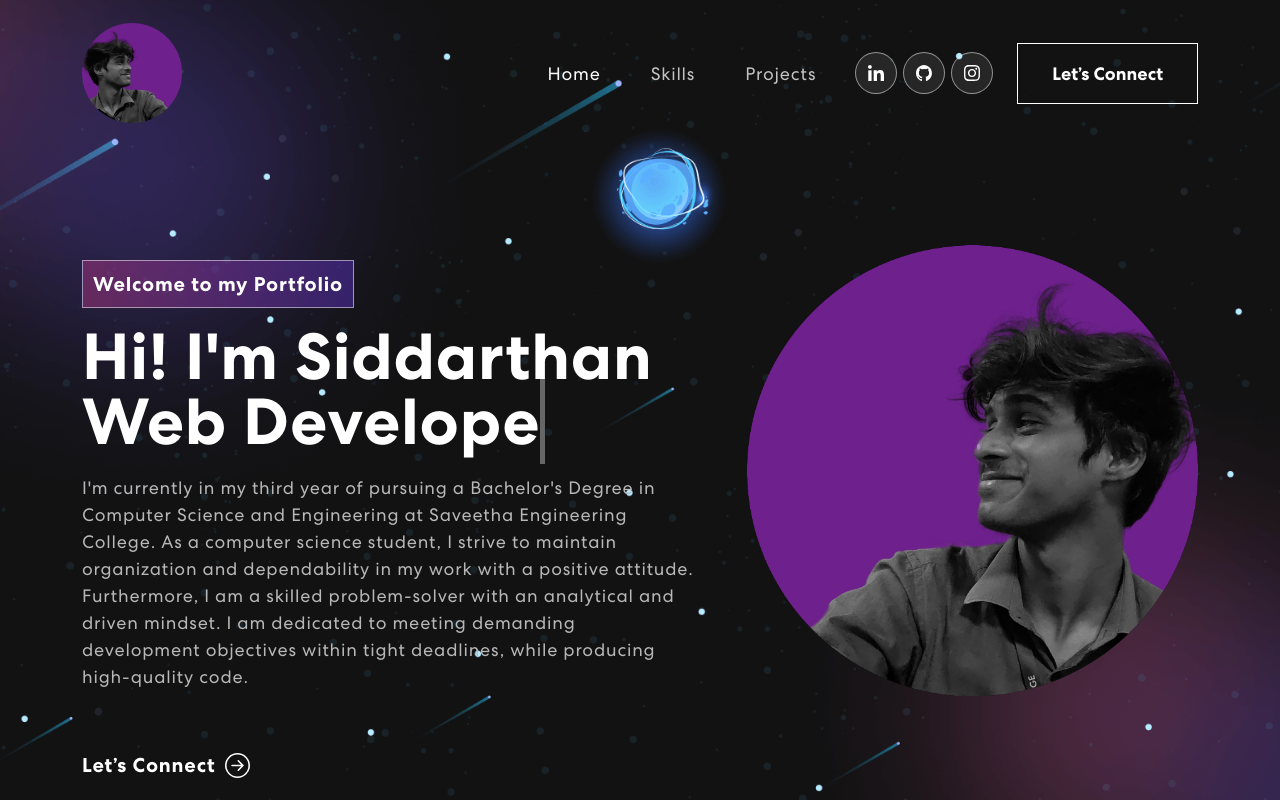
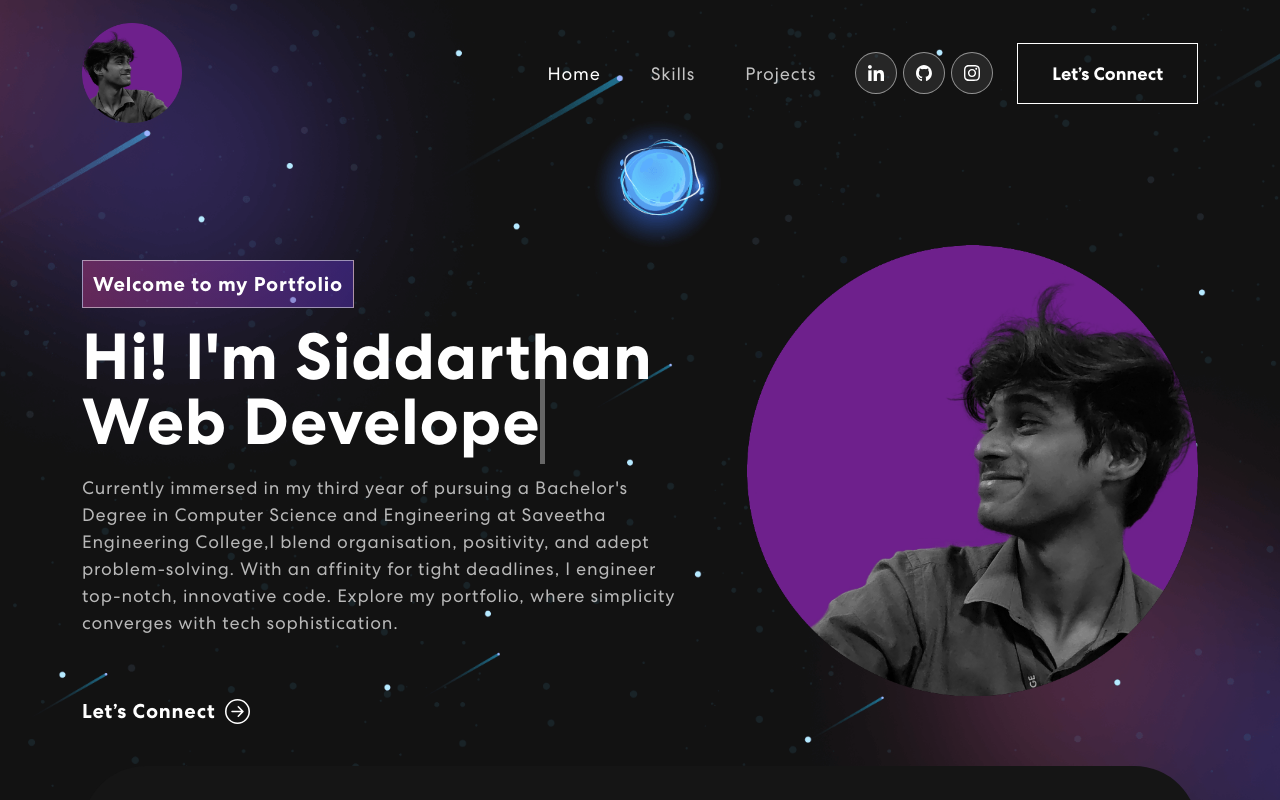
Before and after one commit to Siddarthan999/Siddarthan, a React (Create React App) app: page / in a window 1280 px wide. Shown: the top 800 px of the page. Built offline with nearby package versions, Linux system fonts and the light colour scheme; no server answers.

Commit message:
Update Banner.js

```diff
--- a/src/components/Banner.js
+++ b/src/components/Banner.js
@@ -57,9 +57,7 @@ export const Banner = () => {
               <div className={isVisible ? "animate__animated animate__fadeIn" : ""}>
                 <span className="tagline">Welcome to my Portfolio</span>
                 <h1>{`Hi! I'm Siddarthan`} <span className="txt-rotate" dataPeriod="1000" data-rotate='[ "Web Developer", "UI/UX Designer", "Engineer", "CyberSecurity Enthusiastic", "Software Developer" ]'><span className="wrap">{text}</span></span></h1>
-                  <p>I'm currently in my third year of pursuing a Bachelor's Degree in Computer Science and Engineering at Saveetha Engineering College. As a computer science student, I strive to maintain organization and dependability in my work with a positive attitude.
-                    Furthermore, I am a skilled problem-solver with an analytical and driven mindset. I am dedicated to meeting demanding development objectives within tight deadlines, while producing high-quality code.
-                </p>
+                  <p>Currently immersed in my third year of pursuing a Bachelor's Degree in Computer Science and Engineering at Saveetha Engineering College,I blend organisation, positivity, and adept problem-solving. With an affinity for tight deadlines, I engineer top-notch, innovative code. Explore my portfolio, where simplicity converges with tech sophistication.</p>
                   <button onClick={() => console.log('connect')}>Let’s Connect <ArrowRightCircle size={25} /></button>
               </div>}
             </TrackVisibility>
```
